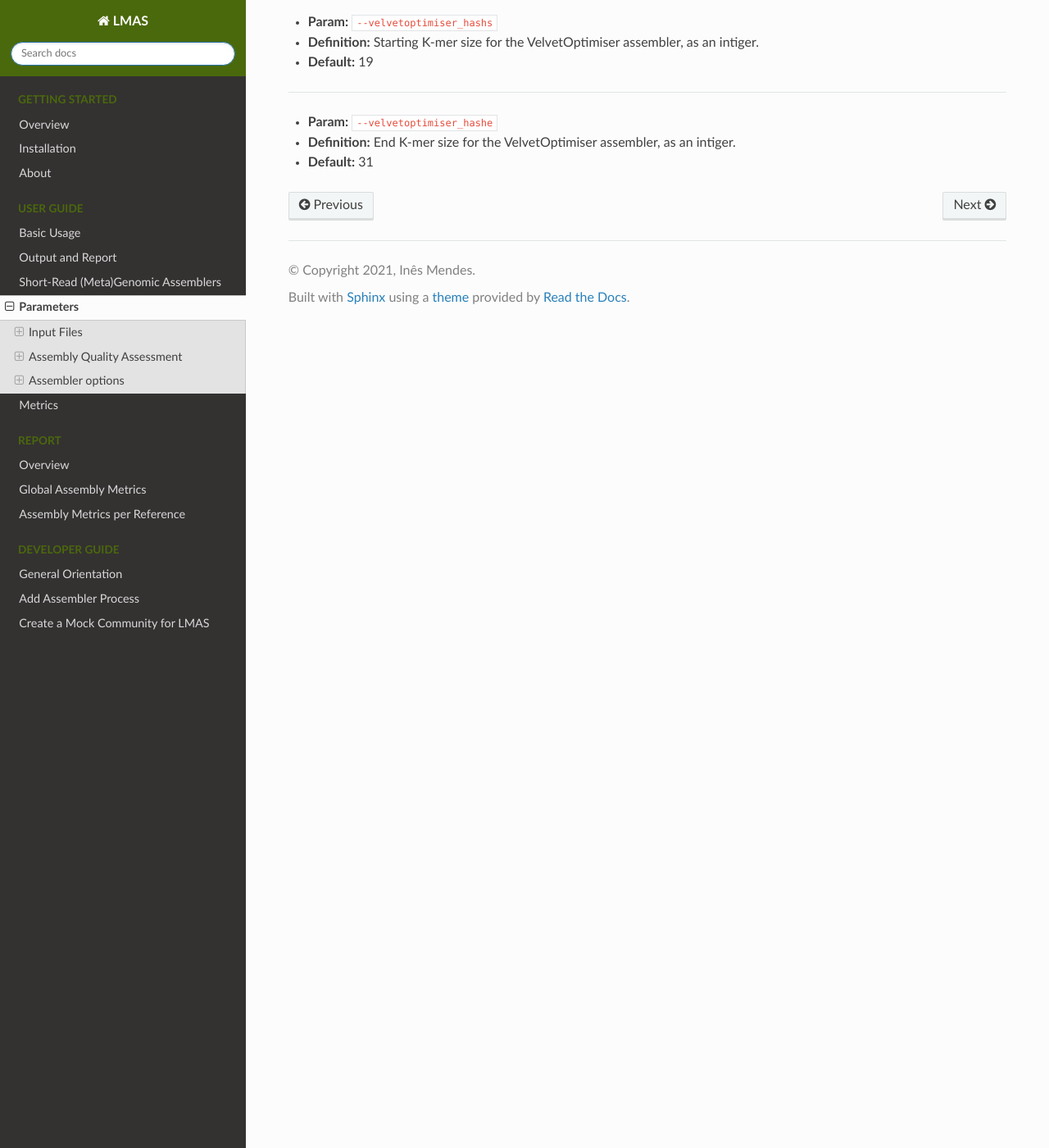
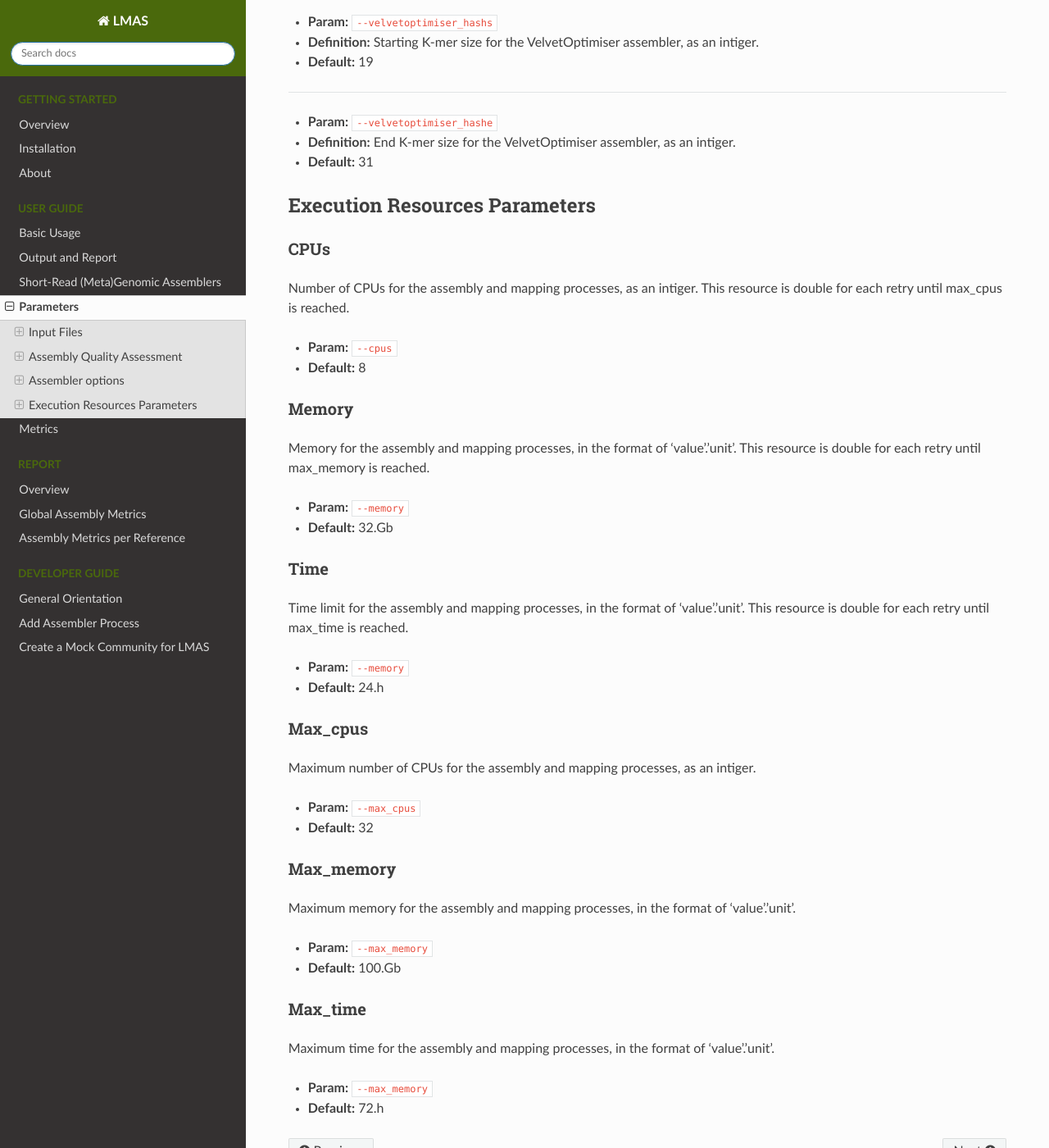
Before and after one commit to B-UMMI/LMAS, a Sphinx documentation site: the page built from docs/user/parameters.rst, in a window 1280 px wide and 1400 px high, scrolled down 5202 px. Shown: the whole window at 82% size. Built offline with Sphinx 7.4.7 and the Read the Docs theme 2.0.0, drawn with Linux system fonts in a browser that asks for light colours.

Commit message:
update docs

```diff
--- a/docs/user/metrics.rst
+++ b/docs/user/metrics.rst
@@ -28,7 +28,8 @@ Contiguity
 
 Misassemblies
 """"""""""""
-* **Misassemblies:** Number of missassembled contigs;
+* **Misassembled contigs:** Number of missassembled contigs;
+* **Misassembly events:** Number of misassembly events in the assembly;
 
 
 Global Plot Metrics
@@ -98,7 +99,8 @@ Identity
 Misassembly
 """"""""""""
 
-* **Misassemblies:** Number of aligned contigs that contain a misassembly event;
+* **Misassembled contigs:** Number of aligned contigs that contain a misassembly event;
+* **Misassembly events:** Number of misassembly events in the aligned contigs;
 
 Reference Plot Metrics
 ^^^^^^^^^^^^^^^^^^^^^^^
--- a/docs/user/parameters.rst
+++ b/docs/user/parameters.rst
@@ -307,3 +307,58 @@ VelvetOptimiser
 * **Definition:** End K-mer size for the VelvetOptimiser assembler, as an intiger.
 
 * **Default:** 31
+
+
+Execution Resources Parameters
+-------------------------------
+
+CPUs
+^^^^^^^^
+Number of CPUs for the assembly and mapping processes, as an intiger.
+This resource is double for each retry until max_cpus is reached.
+
+* **Param:** :code:`--cpus`
+
+* **Default:** 8
+
+Memory
+^^^^^^^^
+Memory for the assembly and mapping processes, in the format of 'value'.'unit'.
+This resource is double for each retry until max_memory is reached.
+
+* **Param:** :code:`--memory`
+
+* **Default:** 32.Gb
+
+Time
+^^^^^^^^
+Time limit for the assembly and mapping processes, in the format of 'value'.'unit'.
+This resource is double for each retry until max_time is reached.
+
+* **Param:** :code:`--memory`
+
+* **Default:** 24.h
+
+Max_cpus
+^^^^^^^^
+Maximum number of CPUs for the assembly and mapping processes, as an intiger.
+
+* **Param:** :code:`--max_cpus`
+
+* **Default:** 32
+
+Max_memory
+^^^^^^^^^^^^
+Maximum memory for the assembly and mapping processes, in the format of 'value'.'unit'.
+
+* **Param:** :code:`--max_memory`
+
+* **Default:** 100.Gb
+
+Max_time
+^^^^^^^^^^^^
+Maximum time for the assembly and mapping processes, in the format of 'value'.'unit'.
+
+* **Param:** :code:`--max_memory`
+
+* **Default:** 72.h
```
